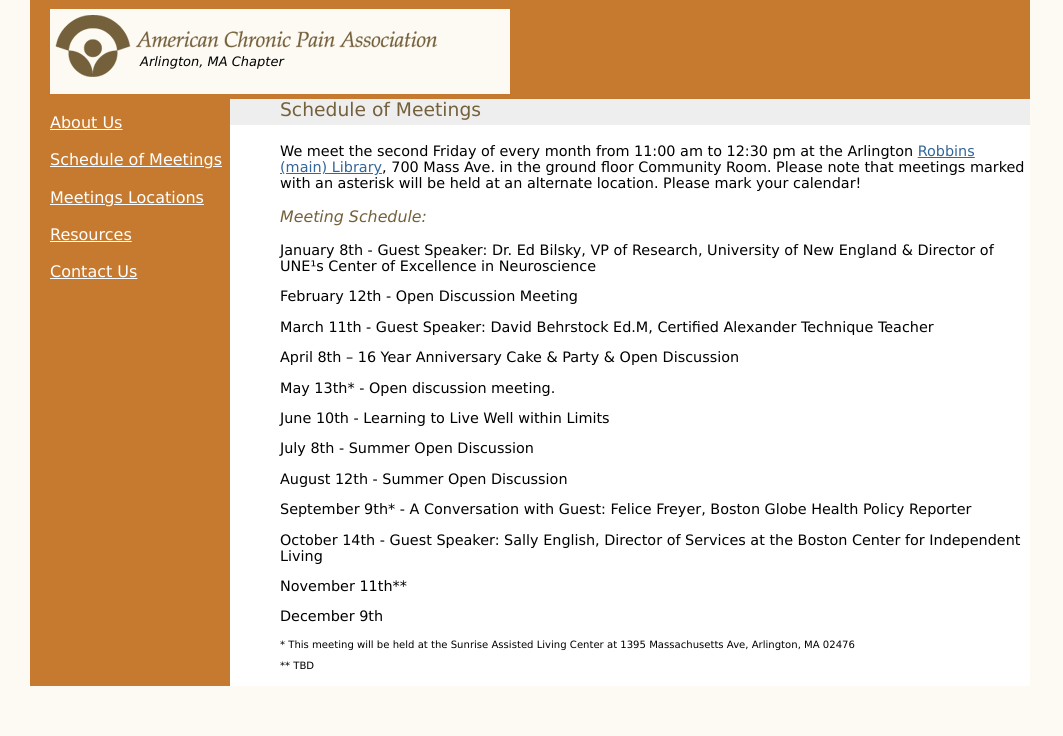
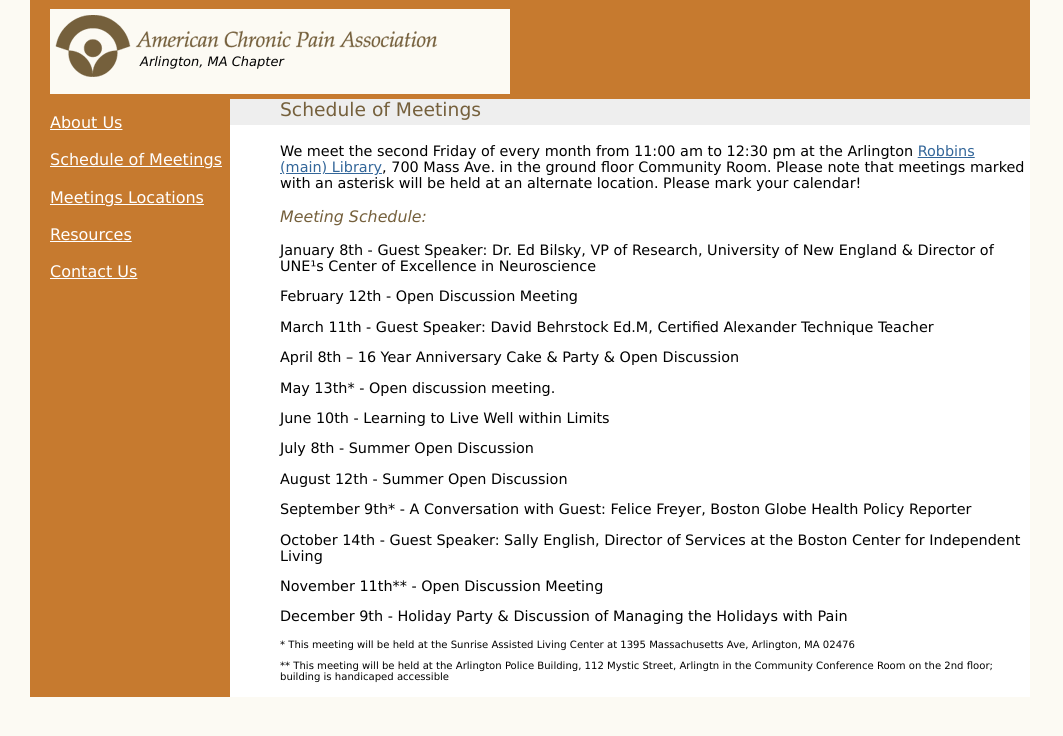
Before and after one commit to legostud/arlingtonacpa-org, a PHP site: page /meetings.php in a window 1280 px wide. Shown: the part 16-752 px from the top of the page, without its empty margins (0-1063 px from the left). Run offline with PHP 8.4, Linux system fonts and the light colour scheme.

Commit message:
Meetings - Nov location

```diff
--- a/meetings.php
+++ b/meetings.php
@@ -32,10 +32,10 @@ New England &amp; Director of UNE¹s Center of Excellence in Neuroscience</p>
 			<p>August 12th - Summer Open Discussion</p>
 			<p>September 9th* - A Conversation with Guest: Felice Freyer, Boston Globe Health Policy Reporter</p>
 			<p>October 14th - Guest Speaker: Sally English, Director of Services at the Boston Center for Independent Living</p>
-			<p>November 11th**</p>
-			<p>December 9th</p>
+			<p>November 11th** - Open Discussion Meeting</p>
+			<p>December 9th - Holiday Party &amp; Discussion of Managing the Holidays with Pain</p>
 			<p class="finePrint">* This meeting will be held at the Sunrise Assisted Living Center at 1395 Massachusetts Ave, Arlington, MA 02476</p>
-			<p class="finePrint">** TBD</p>
+			<p class="finePrint">** This meeting will be held at the Arlington Police Building, 112 Mystic Street, Arlingtn in the Community Conference Room on the 2nd floor; building is handicaped accessible</p>
 		</div>
 	</div>
 </div>
```
